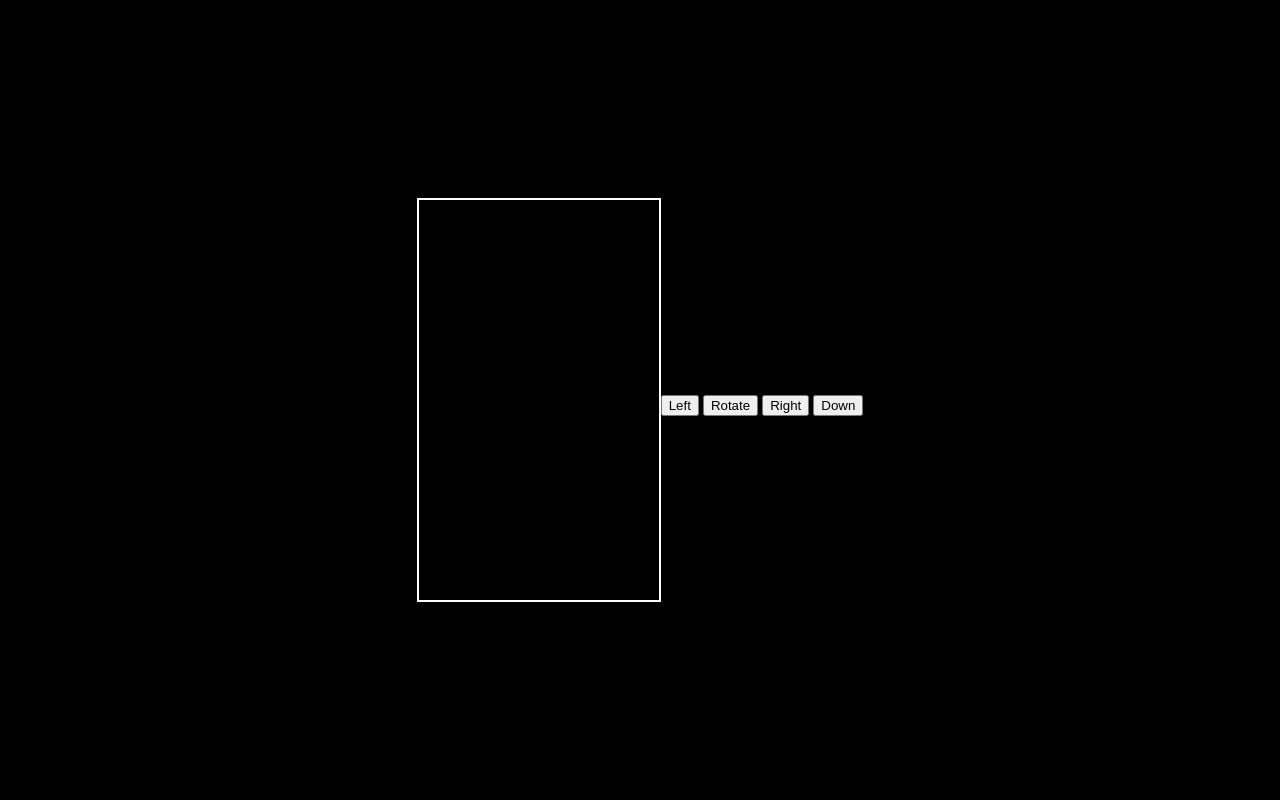
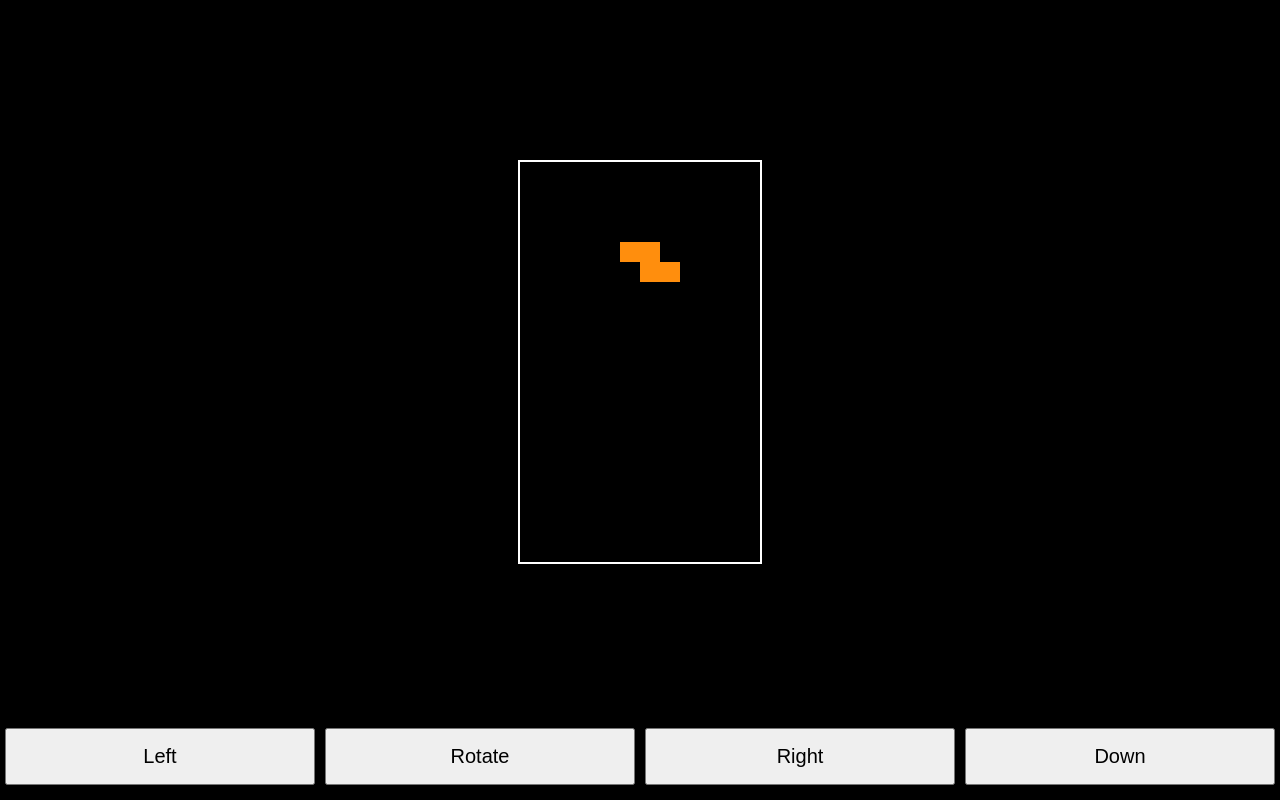
Before and after one commit to pavlodenys/pavlodenys.github.io, a plain HTML site: page index.html in a window 1280 px wide. Drawn offline with Linux system fonts and the light colour scheme.

Commit message:
Update index.html

```diff
--- a/index.html
+++ b/index.html
@@ -1,3 +1,4 @@
+
 <!DOCTYPE html>
 <html lang="en">
 <head>
@@ -7,26 +8,43 @@
         body {
             background: #000;
             display: flex;
-            align-items: center;
+            flex-direction: column;
             justify-content: center;
             height: 100vh;
             margin: 0;
         }
+        #game-container {
+            flex: 1;
+            display: flex;
+            justify-content: center;
+            align-items: center;
+        }
         canvas {
             border: 2px solid #fff;
+        }
+        #controls {
+            display: flex;
+            justify-content: center;
+            margin-bottom: 10px;
+        }
+        button {
+            padding: 15px 30px;
+            font-size: 20px;
+            margin: 5px;
+            flex: 1;
         }
     </style>
 </head>
 <body>
+    <div id="game-container">
         <canvas id="tetris" width="240" height="400"></canvas>
-
-  <div style="text-align: center; margin-top: 10px;">
+    </div>
+    <div id="controls">
         <button id="left">Left</button>
         <button id="rotate">Rotate</button>
         <button id="right">Right</button>
         <button id="down">Down</button>
     </div>
-
     <script>
         const canvas = document.getElementById('tetris');
         const context = canvas.getContext('2d');
@@ -39,9 +57,10 @@
              [0, 1, 0]],
             [[2, 2],
              [2, 2]],
-            [[0, 3, 0],
-             [0, 3, 0],
-             [0, 3, 0]],
+            [[0, 0, 3, 0],
+             [0, 0, 3, 0],
+             [0, 0, 3, 0],
+             [0, 0, 3, 0]],
             [[0, 4, 4],
              [4, 4, 0],
              [0, 0, 0]],
@@ -66,22 +85,6 @@
             '#FFE138',
             '#3877FF',
         ];
-
-      document.getElementById('left').addEventListener('touchstart', () => {
-    playerMove(-1);
-});
-
-document.getElementById('right').addEventListener('touchstart', () => {
-    playerMove(1);
-});
-
-document.getElementById('down').addEventListener('touchstart', () => {
-    playerDrop();
-});
-
-document.getElementById('rotate').addEventListener('touchstart', () => {
-    playerRotate(1);
-});
 
         // Create the arena (game board)
         function createMatrix(w, h) {
@@ -271,7 +274,7 @@ document.getElementById('rotate').addEventListener('touchstart', () => {
         }
 
         function updateScore() {
-            document.getElementById('score').innerText = player.score;
+            // Optional: Add score display
         }
 
         const arena = createMatrix(12, 20);
@@ -282,18 +285,41 @@ document.getElementById('rotate').addEventListener('touchstart', () => {
             score: 0,
         };
 
-        document.addEventListener('keydown', event => {
-            if (event.keyCode === 37) {
+        // Remove keyboard event listeners since they don't work on mobile
+        // Add touch event listeners to buttons
+        document.getElementById('left').addEventListener('touchstart', (e) => {
+            e.preventDefault();
             playerMove(-1);
-            } else if (event.keyCode === 39) {
+        });
+        document.getElementById('right').addEventListener('touchstart', (e) => {
+            e.preventDefault();
             playerMove(1);
-            } else if (event.keyCode === 40) {
+        });
+        document.getElementById('down').addEventListener('touchstart', (e) => {
+            e.preventDefault();
             playerDrop();
-            } else if (event.keyCode === 81) {
-                playerRotate(-1);
-            } else if (event.keyCode === 87) {
+        });
+        document.getElementById('rotate').addEventListener('touchstart', (e) => {
+            e.preventDefault();
             playerRotate(1);
-            }
+        });
+
+        // Also handle click events for desktop testing
+        document.getElementById('left').addEventListener('click', (e) => {
+            e.preventDefault();
+            playerMove(-1);
+        });
+        document.getElementById('right').addEventListener('click', (e) => {
+            e.preventDefault();
+            playerMove(1);
+        });
+        document.getElementById('down').addEventListener('click', (e) => {
+            e.preventDefault();
+            playerDrop();
+        });
+        document.getElementById('rotate').addEventListener('click', (e) => {
+            e.preventDefault();
+            playerRotate(1);
         });
 
         playerReset();
```
Lines whose indentation alone changed are shown as unchanged.
